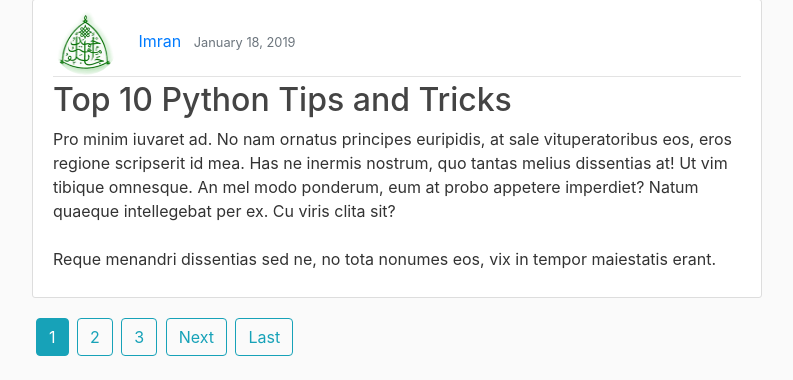
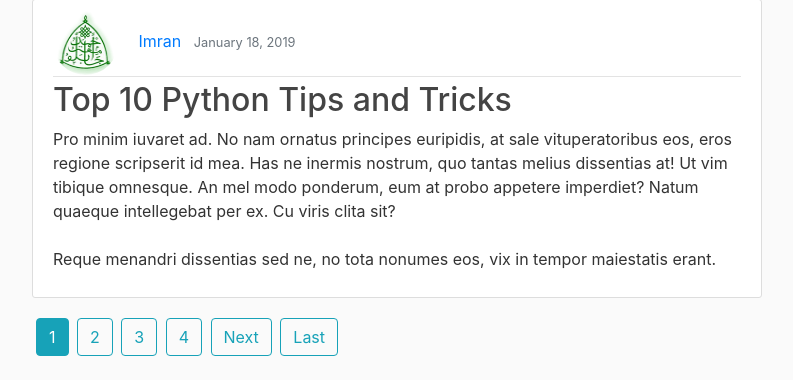
Before and after one commit to ImranGreat1/django_project, a Django app: page / in a window 1280 px wide. Shown: the part 2130-2510 px from the top of the page, without its empty margins (53-846 px from the left). Run offline with Django 3.2, Linux system fonts and the light colour scheme; data comes from the database, SQL or seed files in the repository; some libraries are stand-ins or nearby versions.

```diff
--- a/blog/templates/blog/home.html
+++ b/blog/templates/blog/home.html
@@ -23,7 +23,7 @@
       {% for num in page_obj.paginator.page_range %}
         {% if page_obj.number == num %}
           <a class="btn btn-info mb-4 ml-1" href="?page={{ num }}">{{ num }}</a>
-        {% elif num > page_obj.number|add:'-3' and num < page_obj.number|add:'3' %}
+        {% elif num > page_obj.number|add:'-4' and num < page_obj.number|add:'4' %}
           <a class="btn btn-outline-info mb-4 ml-1" href="?page={{ num }}">{{ num }}</a>
         {% endif %}
       {% endfor %}
```
Also changed, not shown: 1 other file.
